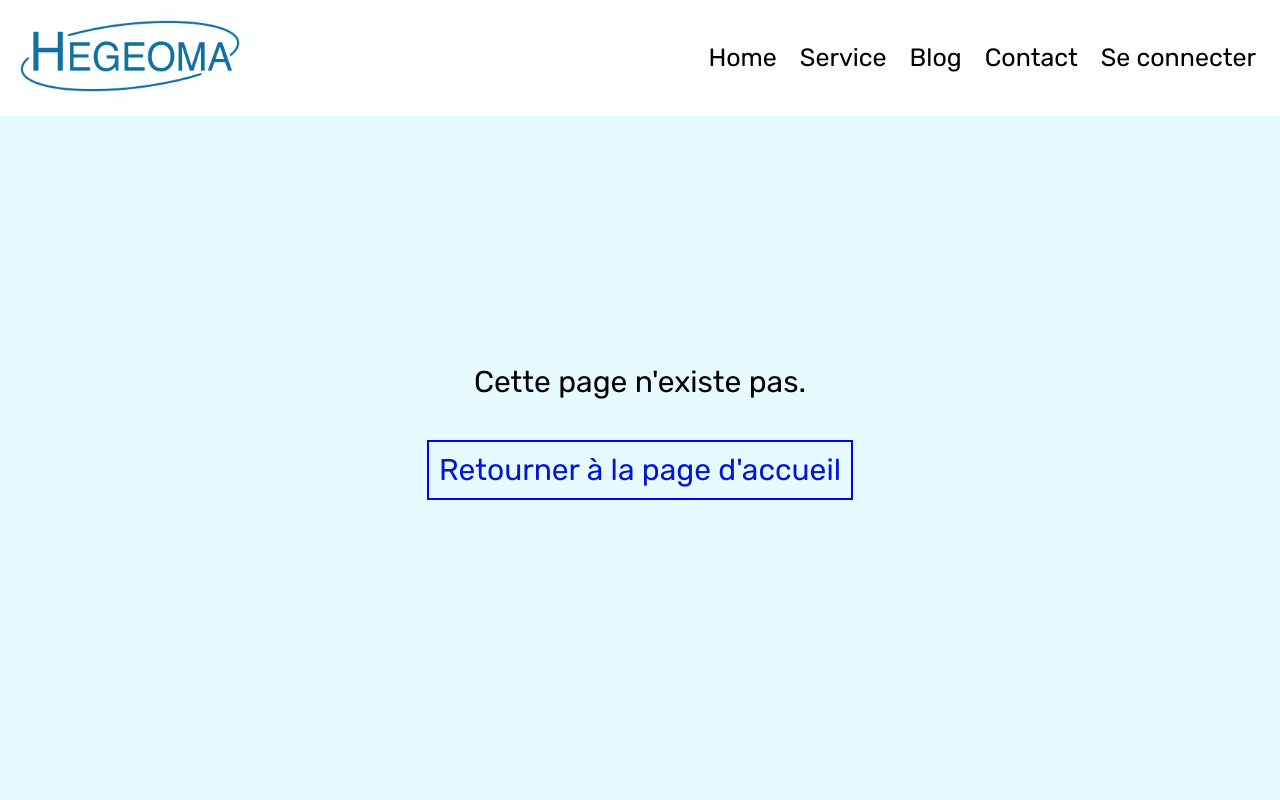
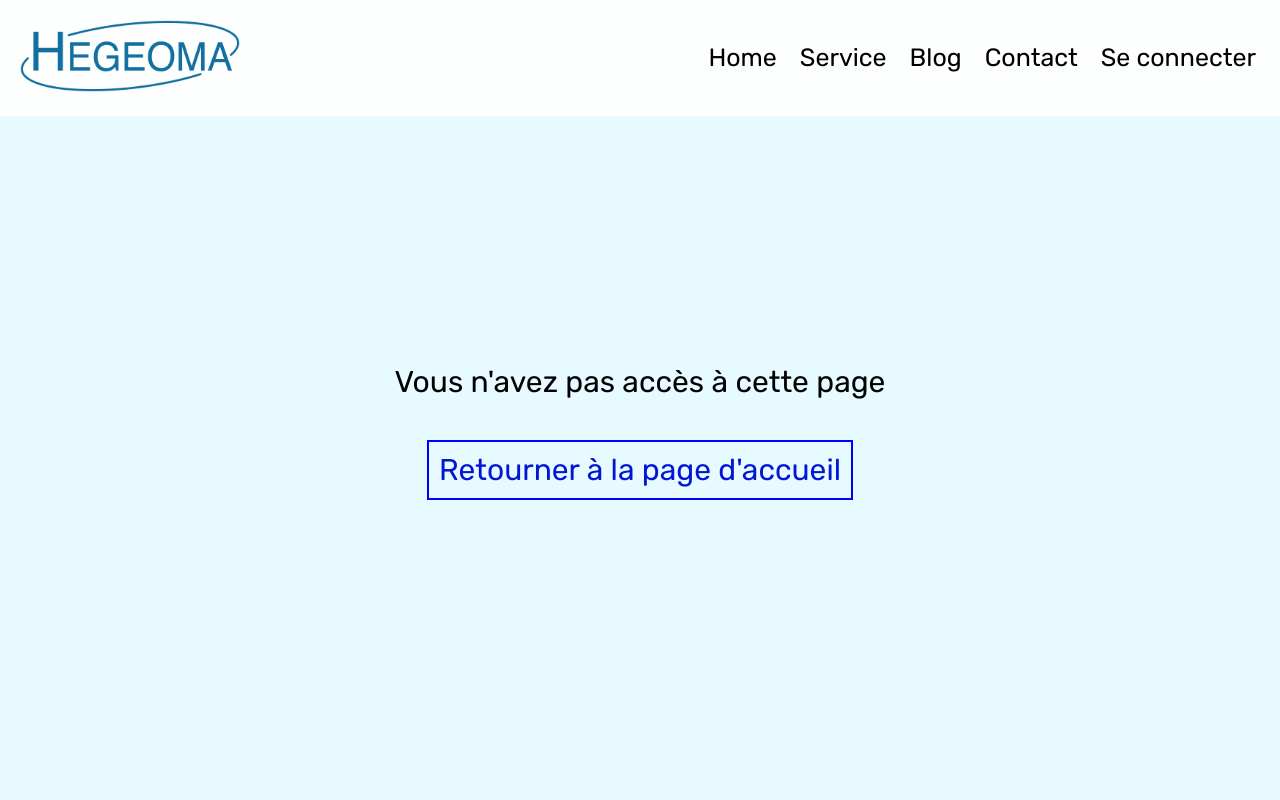
Before and after one commit to clemencebric/hegeoma, a React (Create React App) app in the folder frontend/: page /erreur in a window 1280 px wide. Shown: the top 800 px of the page. Built offline with nearby package versions, Linux system fonts and the light colour scheme.

Commit message:
feat(view): ajout page derreur quand pas le bon role

```diff
--- a/frontend/src/App.js
+++ b/frontend/src/App.js
@@ -19,6 +19,7 @@ import HegeomaRoute from './component/privateroute/hegeomaroute.js'; /*on ne peu
 import AdminRoute from './component/privateroute/adminroute.js';
 import ClientRoute from './component/privateroute/clientroute.js';
 import { AuthProvider } from './component/privateroute/authcontext.js';
+import Erreuracces from './component/erreur/pasacces.js';
 import './App.css';
 
 
@@ -53,6 +54,7 @@ function App() {
           <Route element={<AdminRoute />}>
               <Route path="/admin" element={<AdminPage />} />
            </Route>
+           <Route path="erreur" element={<Erreuracces />} />
           <Route path="*" element={<Erreur />} />
         </Routes>
       </Layout>
--- /dev/null
+++ b/frontend/src/component/erreur/pasacces.js
@@ -0,0 +1,13 @@
+import "./erreur.css"
+
+function Erreuracces() {
+  return (
+    <div className="pageerreur">
+        <div className='phrase'>
+            Vous n'avez pas accès à cette page
+        </div>
+        <div > <a className="boutonretour" href = "/">Retourner à la page d'accueil</a> </div>
+    </div>
+  );
+}
+export default Erreuracces;
--- a/frontend/src/component/privateroute/adminroute.js
+++ b/frontend/src/component/privateroute/adminroute.js
@@ -13,7 +13,7 @@ const AdminRoute = () => {
   return isAllowed ? (
     <Outlet />
   ) : (
-    <Navigate to="/login" replace state={{ from: window.location.pathname }} />
+    <Navigate to="/erreur" replace state={{ from: window.location.pathname }} />
   );
 };
 
--- a/frontend/src/component/privateroute/clientroute.js
+++ b/frontend/src/component/privateroute/clientroute.js
@@ -13,7 +13,7 @@ const ClientRoute = () => {
   return isAllowed ? (
     <Outlet />
   ) : (
-    <Navigate to="/login" replace state={{ from: window.location.pathname }} />
+    <Navigate to="/erreur" replace state={{ from: window.location.pathname }} />
   );
 };
 
--- a/frontend/src/component/privateroute/hegeomaroute.js
+++ b/frontend/src/component/privateroute/hegeomaroute.js
@@ -13,7 +13,7 @@ const HegeomaRoute = () => {
   return isAllowed ? (
     <Outlet />
   ) : (
-    <Navigate to="/login" replace state={{ from: window.location.pathname }} />
+    <Navigate to="/erreur" replace state={{ from: window.location.pathname }} />
   );
 };
 
```
